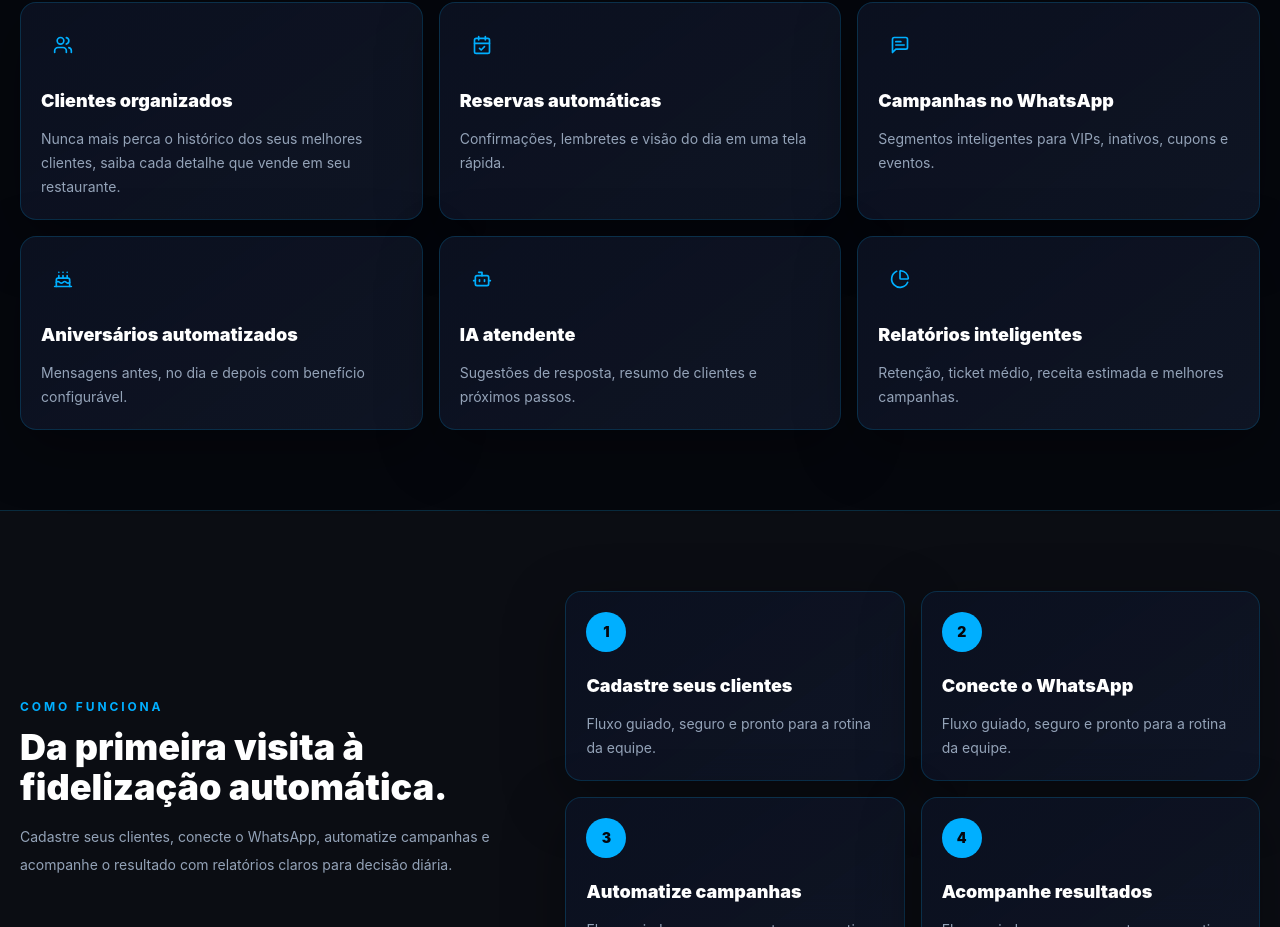
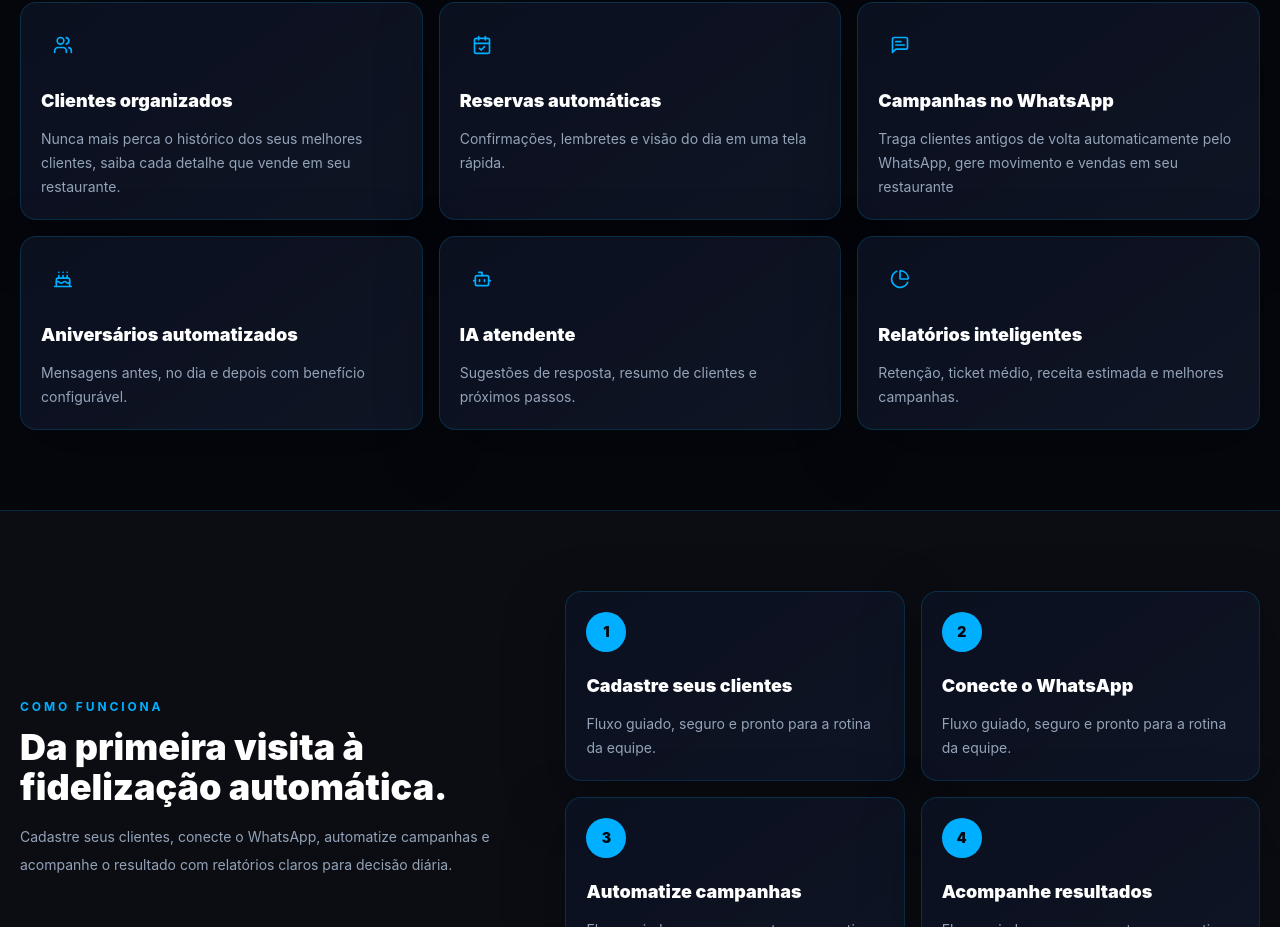
Before and after one commit to contatowiit-hash/SIOUCRM, a React (Vite) app: page / in a window 1280 px wide. Shown: the part 1474-2401 px from the top of the page. Built offline with nearby package versions, Linux system fonts and the light colour scheme; no server answers.

Commit message:
chore: update whatsapp campaigns benefit copy

```diff
--- a/src/pages/LandingPage.tsx
+++ b/src/pages/LandingPage.tsx
@@ -25,7 +25,11 @@ const benefits = [
     icon: Users,
   },
   { title: 'Reservas automáticas', text: 'Confirmações, lembretes e visão do dia em uma tela rápida.', icon: CalendarCheck },
-  { title: 'Campanhas no WhatsApp', text: 'Segmentos inteligentes para VIPs, inativos, cupons e eventos.', icon: MessageSquareText },
+  {
+    title: 'Campanhas no WhatsApp',
+    text: 'Traga clientes antigos de volta automaticamente pelo WhatsApp, gere movimento e vendas em seu restaurante',
+    icon: MessageSquareText,
+  },
   { title: 'Aniversários automatizados', text: 'Mensagens antes, no dia e depois com benefício configurável.', icon: Cake },
   { title: 'IA atendente', text: 'Sugestões de resposta, resumo de clientes e próximos passos.', icon: Bot },
   { title: 'Relatórios inteligentes', text: 'Retenção, ticket médio, receita estimada e melhores campanhas.', icon: PieChart },
```
